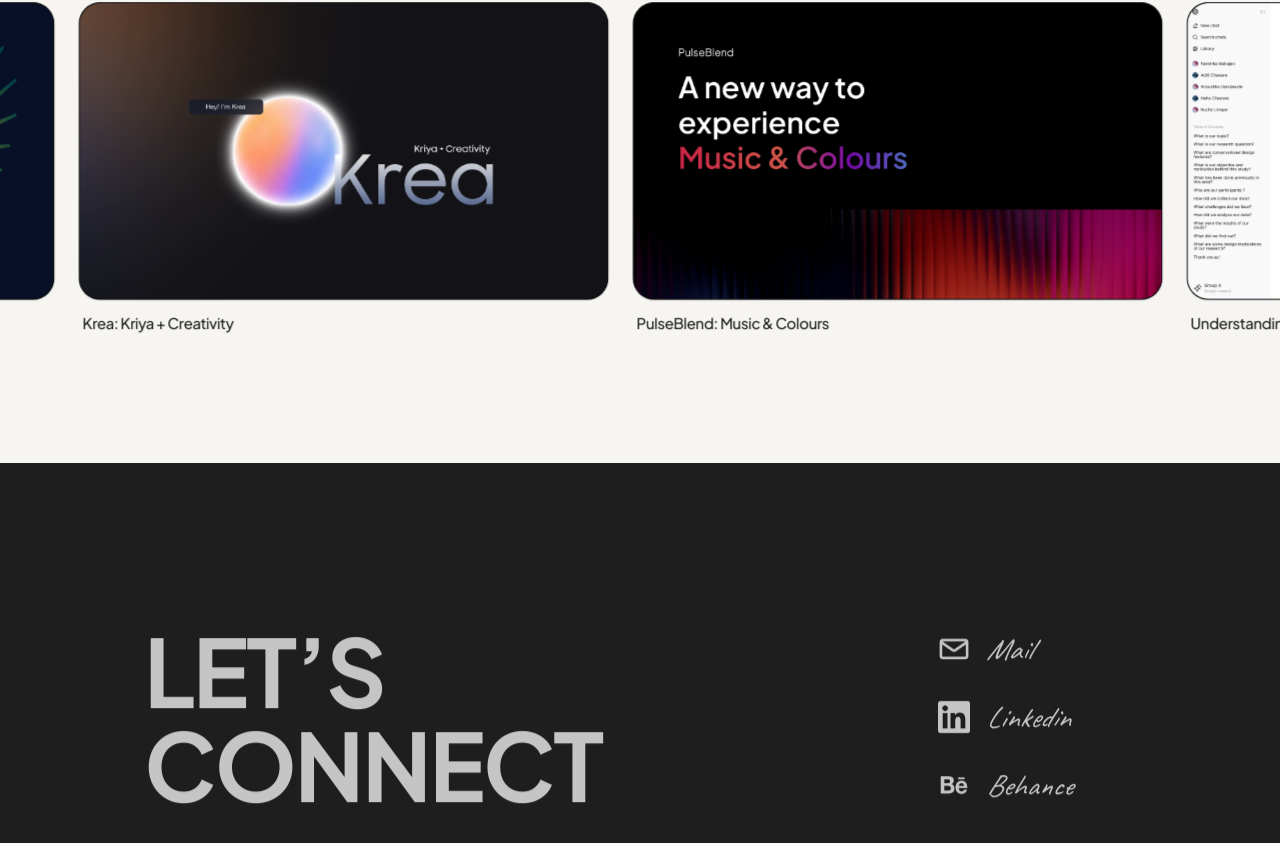
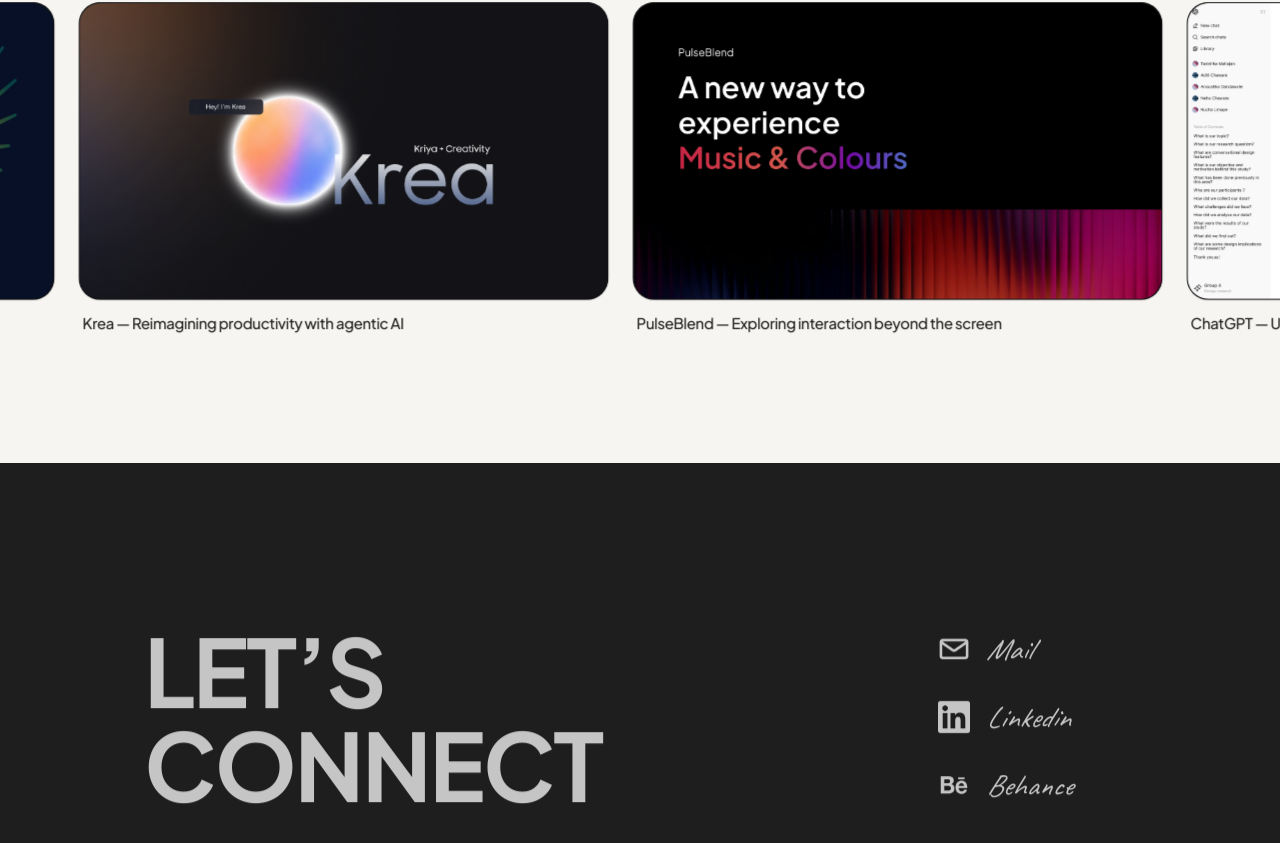
Before and after one commit to aditichaware/aditi_portfolio, a React (Vite) app: page / in a window 1280 px wide. Shown: the part 3118-3961 px from the top of the page. Built offline with nearby package versions, Linux system fonts and the light colour scheme.

Commit message:
Update captions under Extra Works carousel cards

```diff
--- a/src/components/OtherWorkSection.jsx
+++ b/src/components/OtherWorkSection.jsx
@@ -5,26 +5,31 @@
   const projects = [
     {
       title: 'Understanding Emotional Connection to AI Chatbots',
+      caption: 'ChatGPT — Understanding emotional connection with AI',
       imageSrc: '/images/other_work/portfolio_extra1.png',
       link: 'https://drive.google.com/file/d/1aTBdkdGDK4nvsTl1PMGnRa8N7yeqqKPr/view?usp=sharing',
     },
     {
       title: 'Samsung Hackathon 2025 - HEY EVA!',
+      caption: 'Eva — Exploring agentic AI through an AI companion',
       imageSrc: '/images/other_work/portfolio_extra2.png',
       link: 'https://www.behance.net/gallery/244027267/Eva-Agentic-AI-Companion-Design-%28Samsung-Hackathon%29',
     },
     {
       title: 'IPL Infographics & Tournament Analytics',
+      caption: 'IPL — Making IPL statistics visual and interactive',
       imageSrc: '/images/other_work/portfolio_extra3.png',
       link: 'https://www.behance.net/gallery/231655563/Information-Visualization-Indian-premiere-league',
     },
     {
       title: 'Krea: Kriya + Creativity',
+      caption: 'Krea — Reimagining productivity with agentic AI',
       imageSrc: '/images/other_work/portfolio_extra4.png',
       link: 'https://www.figma.com/proto/JefcoB85cnDyb9UzzptgDc/krea?node-id=1-71&viewport=332%2C-21%2C0.02&t=6EAV5fBcsB9buLfU-1&scaling=scale-down-width&content-scaling=fixed&page-id=0%3A1',
     },
     {
       title: 'PulseBlend: Music & Colours',
+      caption: 'PulseBlend — Exploring interaction beyond the screen',
       imageSrc: '/images/other_work/portfolio_extra5.png',
       link: 'https://www.figma.com/proto/Wm6pjwfjOd9u5CyNV7H5dp/tangible-design?node-id=1-13&viewport=149%2C53%2C0.11&t=1OZdl3D93Ct3qeoe-1&scaling=scale-down-width&content-scaling=fixed&page-id=0%3A1',
     },
@@ -250,7 +255,7 @@
                 {/* Single-line Editorial Caption */}
                 <div className="mt-2.5 sm:mt-3 px-1 text-left">
                   <p className="text-[13px] sm:text-[14px] md:text-[15px] font-medium text-[#222222] tracking-tight truncate whitespace-nowrap overflow-hidden text-ellipsis transition-colors group-hover:text-black">
-                    {item.title}
+                    {item.caption}
                   </p>
                 </div>
               </a>
```
